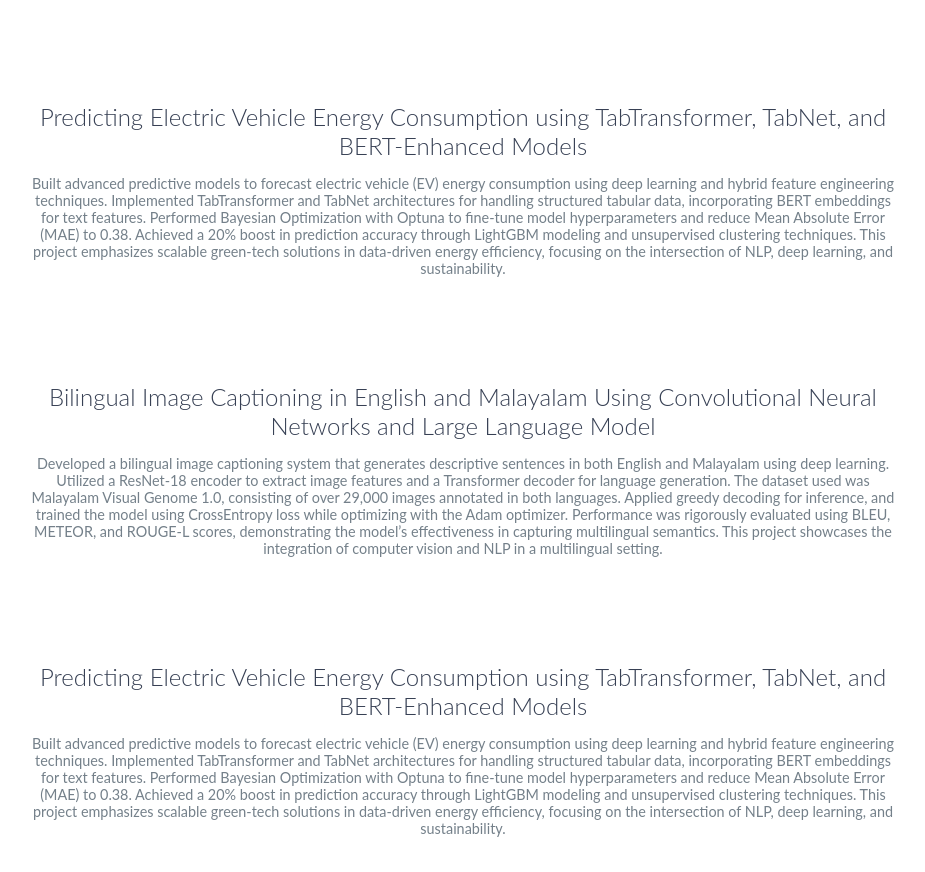
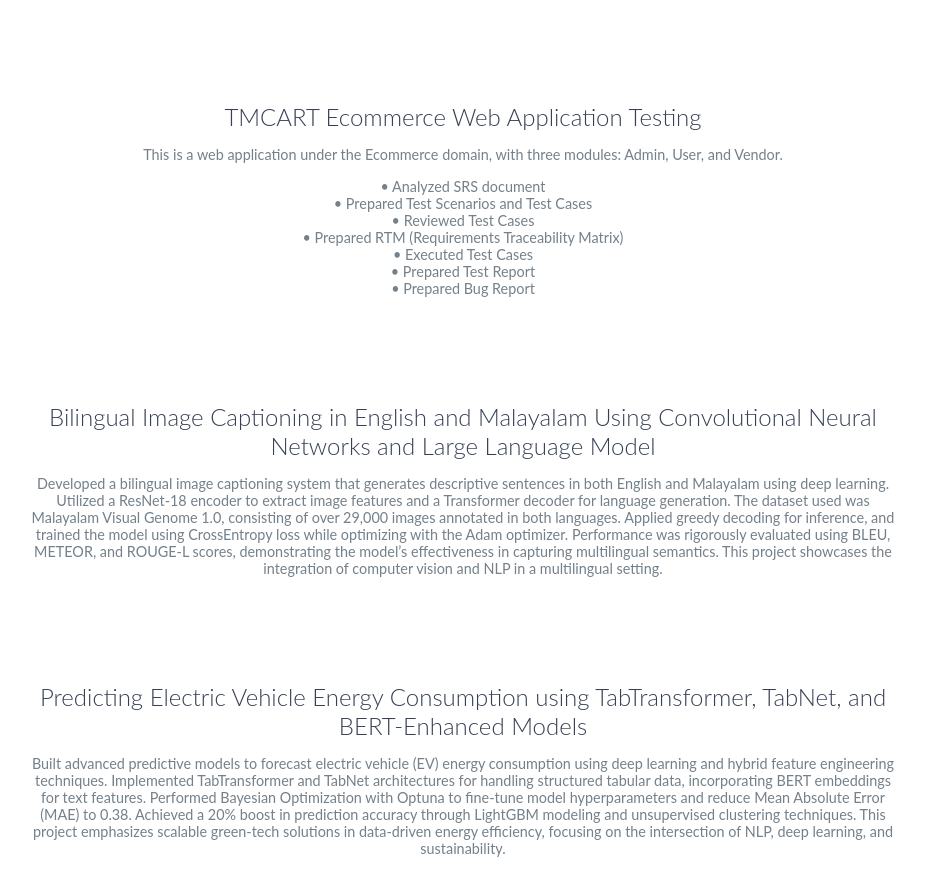
Before and after one commit to amalmk47/Amal_MK.github.io, a website: page index.html in a window 1280 px wide. Shown: the part 1893-2765 px from the top of the page, without its empty margins (177-1102 px from the left). Drawn offline with Linux system fonts and the light colour scheme.

Commit message:
Update index.html

```diff
--- a/index.html
+++ b/index.html
@@ -63,11 +63,20 @@
   </div>
 </div>
     <div class="project no-image">
-      <div class="project-info">
-        <h3>Predicting Electric Vehicle Energy Consumption using TabTransformer, TabNet, and BERT-Enhanced Models</h3>
-        <p>Built advanced predictive models to forecast electric vehicle (EV) energy consumption using deep learning and hybrid feature engineering techniques. Implemented TabTransformer and TabNet architectures for handling structured tabular data, incorporating BERT embeddings for text features. Performed Bayesian Optimization with Optuna to fine-tune model hyperparameters and reduce Mean Absolute Error (MAE) to 0.38. Achieved a 20% boost in prediction accuracy through LightGBM modeling and unsupervised clustering techniques. This project emphasizes scalable green-tech solutions in data-driven energy efficiency, focusing on the intersection of NLP, deep learning, and sustainability.</p>
-      </div>
-    </div>
+  <div class="project-info">
+    <h3>TMCART Ecommerce Web Application Testing</h3>
+    <p>This is a web application under the Ecommerce domain, with three modules: Admin, User, and Vendor.</p>
+    <p>
+      • Analyzed SRS document<br>
+      • Prepared Test Scenarios and Test Cases<br>
+      • Reviewed Test Cases<br>
+      • Prepared RTM (Requirements Traceability Matrix)<br>
+      • Executed Test Cases<br>
+      • Prepared Test Report<br>
+      • Prepared Bug Report
+    </p>
+  </div>
+</div>
     <div class="project no-image">
       <div class="project-info">
         <h3>Bilingual Image Captioning in English and Malayalam Using Convolutional Neural Networks and Large Language Model</h3>
```
